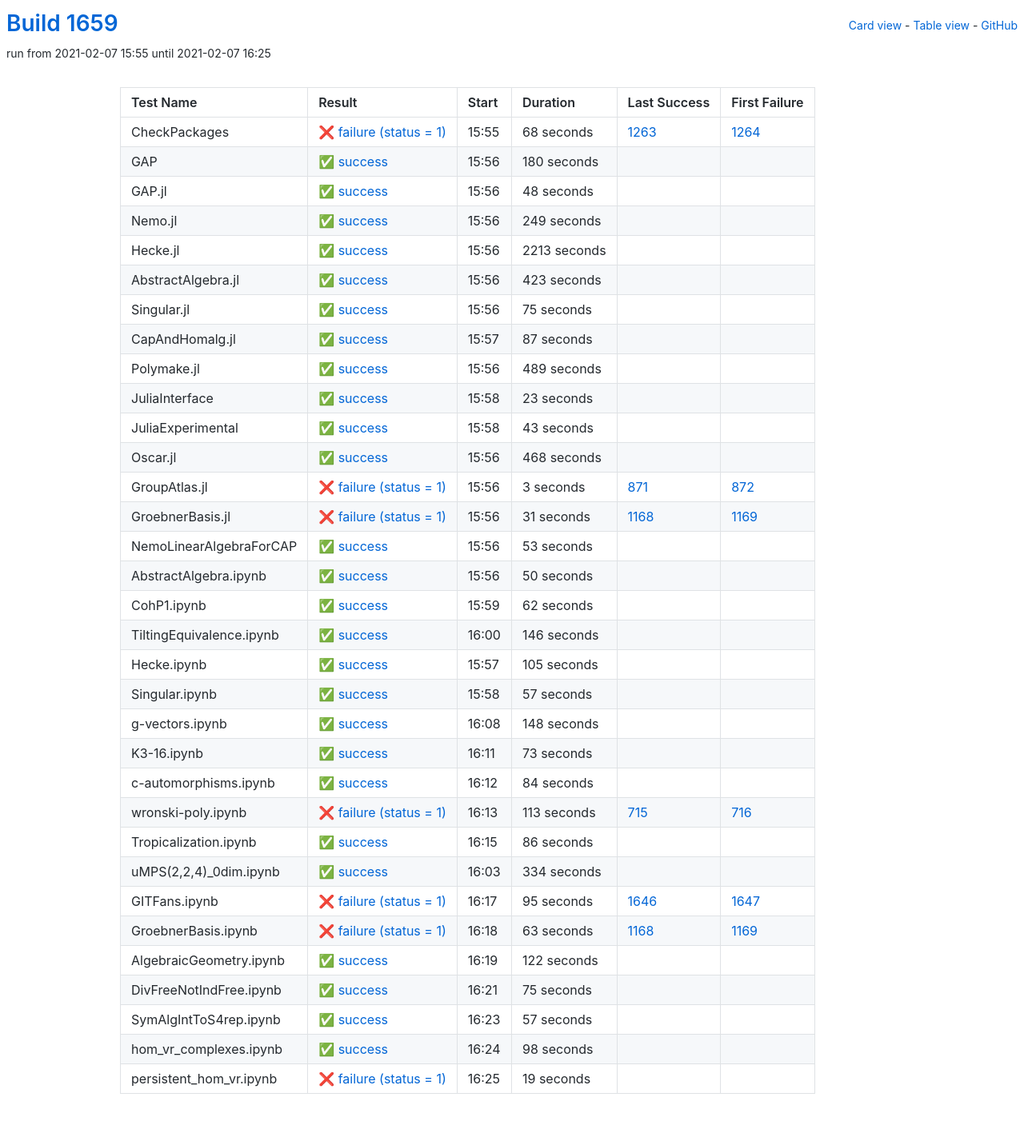
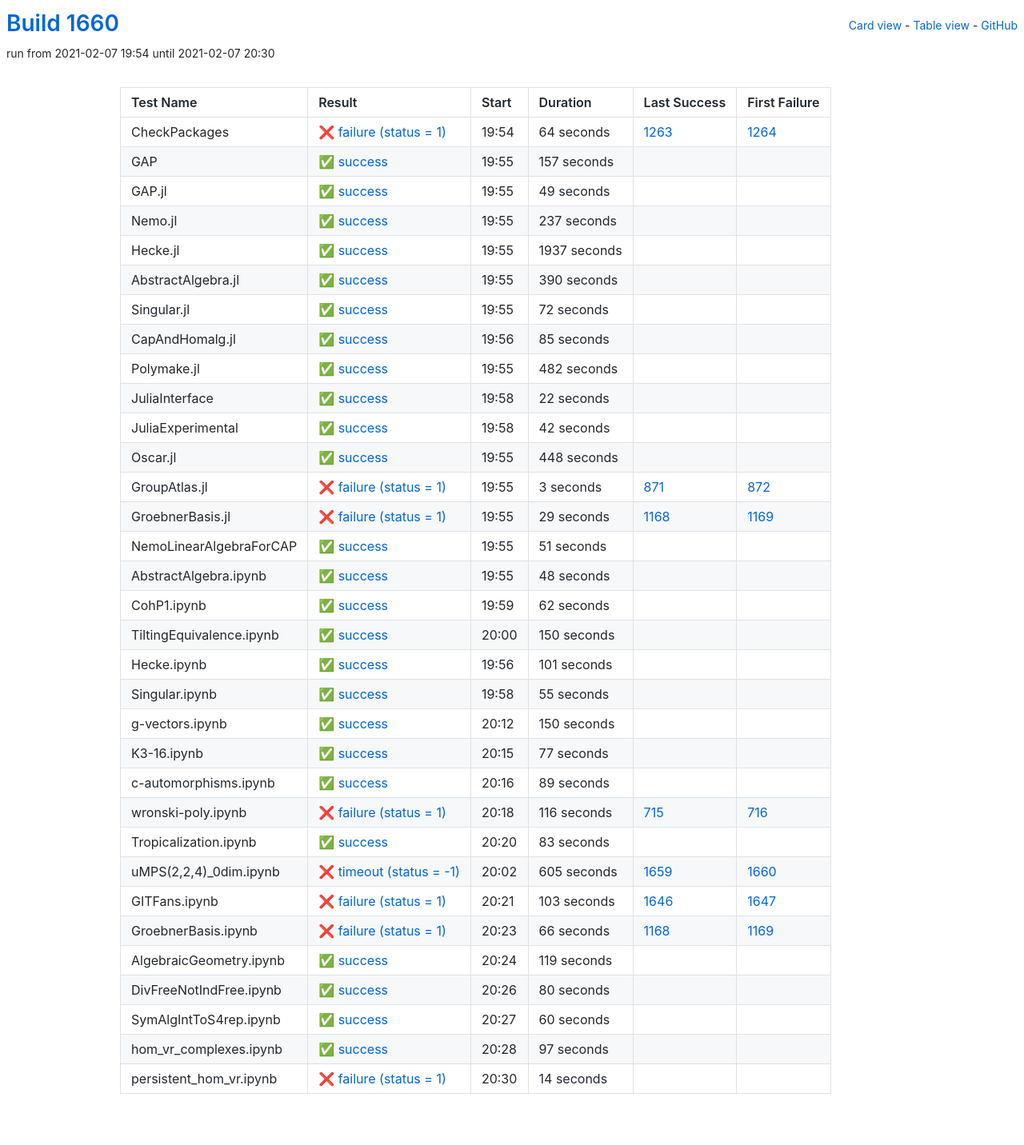
Before and after one commit to oscar-system/oscar-ci-status-stable, a Jekyll site: the page built from table.html, in a window 1280 px wide. Shown: the whole page at 80% size. Built offline with Jekyll 4.4.1, drawn with Linux system fonts in a browser that asks for light colours.

Commit message:
Build #1660

```diff
--- a/_data/ci.yml
+++ b/_data/ci.yml
@@ -1,6 +1,6 @@
 ---
-build: 1659
-build_url: https://oscarci.mathematik.uni-kl.de/job/oscar-stable/1659/
+build: 1660
+build_url: https://oscarci.mathematik.uni-kl.de/job/oscar-stable/1660/
 job: oscar-stable
 organization: oscar-system
 repo: oscar-ci-status-stable
@@ -8,152 +8,152 @@ repourl: https://github.com/oscar-system/oscar-ci-status-stable
 tests:
 - name: CheckPackages
   id: checkpackages
-  log: https://oscarci.mathematik.uni-kl.de/job/oscar-stable/1659/artifact/logs/build-1659/CheckPackages.log
-  start: 2021-02-07 15:55
+  log: https://oscarci.mathematik.uni-kl.de/job/oscar-stable/1660/artifact/logs/build-1660/CheckPackages.log
+  start: 2021-02-07 19:54
   success: false
   exitcode: 1
   status: failure
-  duration: 68
+  duration: 64
   last_success: 1263
   last_success_url: https://oscarci.mathematik.uni-kl.de/job/oscar-stable/1263/
   first_failure: 1264
   first_failure_url: https://oscarci.mathematik.uni-kl.de/job/oscar-stable/1264/
 - name: GAP
   id: gap
-  log: https://oscarci.mathematik.uni-kl.de/job/oscar-stable/1659/artifact/logs/build-1659/GAP.log
-  start: 2021-02-07 15:56
+  log: https://oscarci.mathematik.uni-kl.de/job/oscar-stable/1660/artifact/logs/build-1660/GAP.log
+  start: 2021-02-07 19:55
   success: true
   exitcode: 0
   status: success
-  duration: 180
+  duration: 157
   last_success: false
   last_success_url:
   first_failure: false
   first_failure_url:
 - name: GAP.jl
   id: gap-jl
-  log: https://oscarci.mathematik.uni-kl.de/job/oscar-stable/1659/artifact/logs/build-1659/GAP.jl.log
-  start: 2021-02-07 15:56
+  log: https://oscarci.mathematik.uni-kl.de/job/oscar-stable/1660/artifact/logs/build-1660/GAP.jl.log
+  start: 2021-02-07 19:55
   success: true
   exitcode: 0
   status: success
-  duration: 48
+  duration: 49
   last_success: false
   last_success_url:
   first_failure: false
   first_failure_url:
 - name: Nemo.jl
   id: nemo-jl
-  log: https://oscarci.mathematik.uni-kl.de/job/oscar-stable/1659/artifact/logs/build-1659/Nemo.jl.log
-  start: 2021-02-07 15:56
+  log: https://oscarci.mathematik.uni-kl.de/job/oscar-stable/1660/artifact/logs/build-1660/Nemo.jl.log
+  start: 2021-02-07 19:55
   success: true
   exitcode: 0
   status: success
-  duration: 249
+  duration: 237
   last_success: false
   last_success_url:
   first_failure: false
   first_failure_url:
 - name: Hecke.jl
   id: hecke-jl
-  log: https://oscarci.mathematik.uni-kl.de/job/oscar-stable/1659/artifact/logs/build-1659/Hecke.jl.log
-  start: 2021-02-07 15:56
+  log: https://oscarci.mathematik.uni-kl.de/job/oscar-stable/1660/artifact/logs/build-1660/Hecke.jl.log
+  start: 2021-02-07 19:55
   success: true
   exitcode: 0
   status: success
-  duration: 2213
+  duration: 1937
   last_success: false
   last_success_url:
   first_failure: false
   first_failure_url:
 - name: AbstractAlgebra.jl
   id: abstractalgebra-jl
-  log: https://oscarci.mathematik.uni-kl.de/job/oscar-stable/1659/artifact/logs/build-1659/AbstractAlgebra.jl.log
-  start: 2021-02-07 15:56
+  log: https://oscarci.mathematik.uni-kl.de/job/oscar-stable/1660/artifact/logs/build-1660/AbstractAlgebra.jl.log
+  start: 2021-02-07 19:55
   success: true
   exitcode: 0
   status: success
-  duration: 423
+  duration: 390
   last_success: false
   last_success_url:
   first_failure: false
   first_failure_url:
 - name: Singular.jl
   id: singular-jl
-  log: https://oscarci.mathematik.uni-kl.de/job/oscar-stable/1659/artifact/logs/build-1659/Singular.jl.log
-  start: 2021-02-07 15:56
+  log: https://oscarci.mathematik.uni-kl.de/job/oscar-stable/1660/artifact/logs/build-1660/Singular.jl.log
+  start: 2021-02-07 19:55
   success: true
   exitcode: 0
   status: success
-  duration: 75
+  duration: 72
   last_success: false
   last_success_url:
   first_failure: false
   first_failure_url:
 - name: CapAndHomalg.jl
   id: capandhomalg-jl
-  log: https://oscarci.mathematik.uni-kl.de/job/oscar-stable/1659/artifact/logs/build-1659/CapAndHomalg.jl.log
-  start: 2021-02-07 15:57
+  log: https://oscarci.mathematik.uni-kl.de/job/oscar-stable/1660/artifact/logs/build-1660/CapAndHomalg.jl.log
+  start: 2021-02-07 19:56
   success: true
   exitcode: 0
   status: success
-  duration: 87
+  duration: 85
   last_success: false
   last_success_url:
   first_failure: false
   first_failure_url:
 - name: Polymake.jl
   id: polymake-jl
-  log: https://oscarci.mathematik.uni-kl.de/job/oscar-stable/1659/artifact/logs/build-1659/Polymake.jl.log
-  start: 2021-02-07 15:56
+  log: https://oscarci.mathematik.uni-kl.de/job/oscar-stable/1660/artifact/logs/build-1660/Polymake.jl.log
+  start: 2021-02-07 19:55
   success: true
   exitcode: 0
   status: success
-  duration: 489
+  duration: 482
   last_success: false
   last_success_url:
   first_failure: false
   first_failure_url:
 - name: JuliaInterface
   id: juliainterface
-  log: https://oscarci.mathematik.uni-kl.de/job/oscar-stable/1659/artifact/logs/build-1659/JuliaInterface.log
-  start: 2021-02-07 15:58
+  log: https://oscarci.mathematik.uni-kl.de/job/oscar-stable/1660/artifact/logs/build-1660/JuliaInterface.log
+  start: 2021-02-07 19:58
   success: true
   exitcode: 0
   status: success
-  duration: 23
+  duration: 22
   last_success: false
   last_success_url:
   first_failure: false
   first_failure_url:
 - name: JuliaExperimental
   id: juliaexperimental
-  log: https://oscarci.mathematik.uni-kl.de/job/oscar-stable/1659/artifact/logs/build-1659/JuliaExperimental.log
-  start: 2021-02-07 15:58
+  log: https://oscarci.mathematik.uni-kl.de/job/oscar-stable/1660/artifact/logs/build-1660/JuliaExperimental.log
+  start: 2021-02-07 19:58
   success: true
   exitcode: 0
   status: success
-  duration: 43
+  duration: 42
   last_success: false
   last_success_url:
   first_failure: false
   first_failure_url:
 - name: Oscar.jl
   id: oscar-jl
-  log: https://oscarci.mathematik.uni-kl.de/job/oscar-stable/1659/artifact/logs/build-1659/Oscar.jl.log
-  start: 2021-02-07 15:56
+  log: https://oscarci.mathematik.uni-kl.de/job/oscar-stable/1660/artifact/logs/build-1660/Oscar.jl.log
+  start: 2021-02-07 19:55
   success: true
   exitcode: 0
   status: success
-  duration: 468
+  duration: 448
   last_success: false
   last_success_url:
   first_failure: false
   first_failure_url:
 - name: GroupAtlas.jl
   id: groupatlas-jl
-  log: https://oscarci.mathematik.uni-kl.de/job/oscar-stable/1659/artifact/logs/build-1659/GroupAtlas.jl.log
-  start: 2021-02-07 15:56
+  log: https://oscarci.mathematik.uni-kl.de/job/oscar-stable/1660/artifact/logs/build-1660/GroupAtlas.jl.log
+  start: 2021-02-07 19:55
   success: false
   exitcode: 1
   status: failure
@@ -164,44 +164,44 @@ tests:
   first_failure_url: https://oscarci.mathematik.uni-kl.de/job/oscar-stable/872/
 - name: GroebnerBasis.jl
   id: groebnerbasis-jl
-  log: https://oscarci.mathematik.uni-kl.de/job/oscar-stable/1659/artifact/logs/build-1659/GroebnerBasis.jl.log
-  start: 2021-02-07 15:56
+  log: https://oscarci.mathematik.uni-kl.de/job/oscar-stable/1660/artifact/logs/build-1660/GroebnerBasis.jl.log
+  start: 2021-02-07 19:55
   success: false
   exitcode: 1
   status: failure
-  duration: 31
+  duration: 29
   last_success: 1168
   last_success_url: https://oscarci.mathematik.uni-kl.de/job/oscar-stable/1168/
   first_failure: 1169
   first_failure_url: https://oscarci.mathematik.uni-kl.de/job/oscar-stable/1169/
 - name: NemoLinearAlgebraForCAP
   id: nemolinearalgebraforcap
-  log: https://oscarci.mathematik.uni-kl.de/job/oscar-stable/1659/artifact/logs/build-1659/NemoLinearAlgebraForCAP.log
-  start: 2021-02-07 15:56
+  log: https://oscarci.mathematik.uni-kl.de/job/oscar-stable/1660/artifact/logs/build-1660/NemoLinearAlgebraForCAP.log
+  start: 2021-02-07 19:55
   success: true
   exitcode: 0
   status: success
-  duration: 53
+  duration: 51
   last_success: false
   last_success_url:
   first_failure: false
   first_failure_url:
 - name: AbstractAlgebra.ipynb
   id: abstractalgebra-ipynb
-  log: https://oscarci.mathematik.uni-kl.de/job/oscar-stable/1659/artifact/logs/build-1659/AbstractAlgebra.ipynb.log
-  start: 2021-02-07 15:56
+  log: https://oscarci.mathematik.uni-kl.de/job/oscar-stable/1660/artifact/logs/build-1660/AbstractAlgebra.ipynb.log
+  start: 2021-02-07 19:55
   success: true
   exitcode: 0
   status: success
-  duration: 50
+  duration: 48
   last_success: false
   last_success_url:
   first_failure: false
   first_failure_url:
 - name: CohP1.ipynb
   id: cohp1-ipynb
-  log: https://oscarci.mathematik.uni-kl.de/job/oscar-stable/1659/artifact/logs/build-1659/CohP1.ipynb.log
-  start: 2021-02-07 15:59
+  log: https://oscarci.mathematik.uni-kl.de/job/oscar-stable/1660/artifact/logs/build-1660/CohP1.ipynb.log
+  start: 2021-02-07 19:59
   success: true
   exitcode: 0
   status: success
@@ -212,192 +212,192 @@ tests:
   first_failure_url:
 - name: TiltingEquivalence.ipynb
   id: tiltingequivalence-ipynb
-  log: https://oscarci.mathematik.uni-kl.de/job/oscar-stable/1659/artifact/logs/build-1659/TiltingEquivalence.ipynb.log
-  start: 2021-02-07 16:00
+  log: https://oscarci.mathematik.uni-kl.de/job/oscar-stable/1660/artifact/logs/build-1660/TiltingEquivalence.ipynb.log
+  start: 2021-02-07 20:00
   success: true
   exitcode: 0
   status: success
-  duration: 146
+  duration: 150
   last_success: false
   last_success_url:
   first_failure: false
   first_failure_url:
 - name: Hecke.ipynb
   id: hecke-ipynb
-  log: https://oscarci.mathematik.uni-kl.de/job/oscar-stable/1659/artifact/logs/build-1659/Hecke.ipynb.log
-  start: 2021-02-07 15:57
+  log: https://oscarci.mathematik.uni-kl.de/job/oscar-stable/1660/artifact/logs/build-1660/Hecke.ipynb.log
+  start: 2021-02-07 19:56
   success: true
   exitcode: 0
   status: success
-  duration: 105
+  duration: 101
   last_success: false
   last_success_url:
   first_failure: false
   first_failure_url:
 - name: Singular.ipynb
   id: singular-ipynb
-  log: https://oscarci.mathematik.uni-kl.de/job/oscar-stable/1659/artifact/logs/build-1659/Singular.ipynb.log
-  start: 2021-02-07 15:58
+  log: https://oscarci.mathematik.uni-kl.de/job/oscar-stable/1660/artifact/logs/build-1660/Singular.ipynb.log
+  start: 2021-02-07 19:58
   success: true
   exitcode: 0
   status: success
-  duration: 57
+  duration: 55
   last_success: false
   last_success_url:
   first_failure: false
   first_failure_url:
 - name: g-vectors.ipynb
   id: g-vectors-ipynb
-  log: https://oscarci.mathematik.uni-kl.de/job/oscar-stable/1659/artifact/logs/build-1659/g-vectors.ipynb.log
-  start: 2021-02-07 16:08
+  log: https://oscarci.mathematik.uni-kl.de/job/oscar-stable/1660/artifact/logs/build-1660/g-vectors.ipynb.log
+  start: 2021-02-07 20:12
   success: true
   exitcode: 0
   status: success
-  duration: 148
+  duration: 150
   last_success: false
   last_success_url:
   first_failure: false
   first_failure_url:
 - name: K3-16.ipynb
   id: k3-16-ipynb
-  log: https://oscarci.mathematik.uni-kl.de/job/oscar-stable/1659/artifact/logs/build-1659/K3-16.ipynb.log
-  start: 2021-02-07 16:11
+  log: https://oscarci.mathematik.uni-kl.de/job/oscar-stable/1660/artifact/logs/build-1660/K3-16.ipynb.log
+  start: 2021-02-07 20:15
   success: true
   exitcode: 0
   status: success
-  duration: 73
+  duration: 77
   last_success: false
   last_success_url:
   first_failure: false
   first_failure_url:
 - name: c-automorphisms.ipynb
   id: c-automorphisms-ipynb
-  log: https://oscarci.mathematik.uni-kl.de/job/oscar-stable/1659/artifact/logs/build-1659/c-automorphisms.ipynb.log
-  start: 2021-02-07 16:12
+  log: https://oscarci.mathematik.uni-kl.de/job/oscar-stable/1660/artifact/logs/build-1660/c-automorphisms.ipynb.log
+  start: 2021-02-07 20:16
   success: true
   exitcode: 0
   status: success
-  duration: 84
+  duration: 89
   last_success: false
   last_success_url:
   first_failure: false
   first_failure_url:
 - name: wronski-poly.ipynb
   id: wronski-poly-ipynb
-  log: https://oscarci.mathematik.uni-kl.de/job/oscar-stable/1659/artifact/logs/build-1659/wronski-poly.ipynb.log
-  start: 2021-02-07 16:13
+  log: https://oscarci.mathematik.uni-kl.de/job/oscar-stable/1660/artifact/logs/build-1660/wronski-poly.ipynb.log
+  start: 2021-02-07 20:18
   success: false
   exitcode: 1
   status: failure
-  duration: 113
+  duration: 116
   last_success: 715
   last_success_url: https://oscarci.mathematik.uni-kl.de/job/oscar-stable/715/
   first_failure: 716
   first_failure_url: https://oscarci.mathematik.uni-kl.de/job/oscar-stable/716/
 - name: Tropicalization.ipynb
   id: tropicalization-ipynb
-  log: https://oscarci.mathematik.uni-kl.de/job/oscar-stable/1659/artifact/logs/build-1659/Tropicalization.ipynb.log
-  start: 2021-02-07 16:15
+  log: https://oscarci.mathematik.uni-kl.de/job/oscar-stable/1660/artifact/logs/build-1660/Tropicalization.ipynb.log
+  start: 2021-02-07 20:20
   success: true
   exitcode: 0
   status: success
-  duration: 86
+  duration: 83
   last_success: false
   last_success_url:
   first_failure: false
   first_failure_url:
 - name: uMPS(2,2,4)_0dim.ipynb
   id: umps-2-2-4-0dim-ipynb
-  log: https://oscarci.mathematik.uni-kl.de/job/oscar-stable/1659/artifact/logs/build-1659/uMPS-2-2-4-_0dim.ipynb.log
-  start: 2021-02-07 16:03
-  success: true
-  exitcode: 0
-  status: success
-  duration: 334
-  last_success: false
-  last_success_url:
-  first_failure: false
-  first_failure_url:
+  log: https://oscarci.mathematik.uni-kl.de/job/oscar-stable/1660/artifact/logs/build-1660/uMPS-2-2-4-_0dim.ipynb.log
+  start: 2021-02-07 20:02
+  success: false
+  exitcode: -1
+  status: timeout
+  duration: 605
+  last_success: 1659
+  last_success_url: https://oscarci.mathematik.uni-kl.de/job/oscar-stable/1659/
+  first_failure: 1660
+  first_failure_url: https://oscarci.mathematik.uni-kl.de/job/oscar-stable/1660/
 - name: GITFans.ipynb
   id: gitfans-ipynb
-  log: https://oscarci.mathematik.uni-kl.de/job/oscar-stable/1659/artifact/logs/build-1659/GITFans.ipynb.log
-  start: 2021-02-07 16:17
+  log: https://oscarci.mathematik.uni-kl.de/job/oscar-stable/1660/artifact/logs/build-1660/GITFans.ipynb.log
+  start: 2021-02-07 20:21
   success: false
   exitcode: 1
   status: failure
-  duration: 95
+  duration: 103
   last_success: 1646
   last_success_url: https://oscarci.mathematik.uni-kl.de/job/oscar-stable/1646/
   first_failure: 1647
   first_failure_url: https://oscarci.mathematik.uni-kl.de/job/oscar-stable/1647/
 - name: GroebnerBasis.ipynb
   id: groebnerbasis-ipynb
-  log: https://oscarci.mathematik.uni-kl.de/job/oscar-stable/1659/artifact/logs/build-1659/GroebnerBasis.ipynb.log
-  start: 2021-02-07 16:18
+  log: https://oscarci.mathematik.uni-kl.de/job/oscar-stable/1660/artifact/logs/build-1660/GroebnerBasis.ipynb.log
+  start: 2021-02-07 20:23
   success: false
   exitcode: 1
   status: failure
-  duration: 63
+  duration: 66
   last_success: 1168
   last_success_url: https://oscarci.mathematik.uni-kl.de/job/oscar-stable/1168/
   first_failure: 1169
   first_failure_url: https://oscarci.mathematik.uni-kl.de/job/oscar-stable/1169/
 - name: AlgebraicGeometry.ipynb
   id: algebraicgeometry-ipynb
-  log: https://oscarci.mathematik.uni-kl.de/job/oscar-stable/1659/artifact/logs/build-1659/AlgebraicGeometry.ipynb.log
-  start: 2021-02-07 16:19
+  log: https://oscarci.mathematik.uni-kl.de/job/oscar-stable/1660/artifact/logs/build-1660/AlgebraicGeometry.ipynb.log
+  start: 2021-02-07 20:24
   success: true
   exitcode: 0
   status: success
-  duration: 122
+  duration: 119
   last_success: false
   last_success_url:
   first_failure: false
   first_failure_url:
 - name: DivFreeNotIndFree.ipynb
   id: divfreenotindfree-ipynb
-  log: https://oscarci.mathematik.uni-kl.de/job/oscar-stable/1659/artifact/logs/build-1659/DivFreeNotIndFree.ipynb.log
-  start: 2021-02-07 16:21
+  log: https://oscarci.mathematik.uni-kl.de/job/oscar-stable/1660/artifact/logs/build-1660/DivFreeNotIndFree.ipynb.log
+  start: 2021-02-07 20:26
   success: true
   exitcode: 0
   status: success
-  duration: 75
+  duration: 80
   last_success: false
   last_success_url:
   first_failure: false
   first_failure_url:
 - name: SymAlgIntToS4rep.ipynb
   id: symalginttos4rep-ipynb
-  log: https://oscarci.mathematik.uni-kl.de/job/oscar-stable/1659/artifact/logs/build-1659/SymAlgIntToS4rep.ipynb.log
-  start: 2021-02-07 16:23
+  log: https://oscarci.mathematik.uni-kl.de/job/oscar-stable/1660/artifact/logs/build-1660/SymAlgIntToS4rep.ipynb.log
+  start: 2021-02-07 20:27
   success: true
   exitcode: 0
   status: success
-  duration: 57
+  duration: 60
   last_success: false
   last_success_url:
   first_failure: false
   first_failure_url:
 - name: hom_vr_complexes.ipynb
   id: hom-vr-complexes-ipynb
-  log: https://oscarci.mathematik.uni-kl.de/job/oscar-stable/1659/artifact/logs/build-1659/hom_vr_complexes.ipynb.log
-  start: 2021-02-07 16:24
+  log: https://oscarci.mathematik.uni-kl.de/job/oscar-stable/1660/artifact/logs/build-1660/hom_vr_complexes.ipynb.log
+  start: 2021-02-07 20:28
   success: true
   exitcode: 0
   status: success
-  duration: 98
+  duration: 97
   last_success: false
   last_success_url:
   first_failure: false
   first_failure_url:
 - name: persistent_hom_vr.ipynb
   id: persistent-hom-vr-ipynb
-  log: https://oscarci.mathematik.uni-kl.de/job/oscar-stable/1659/artifact/logs/build-1659/persistent_hom_vr.ipynb.log
-  start: 2021-02-07 16:25
+  log: https://oscarci.mathematik.uni-kl.de/job/oscar-stable/1660/artifact/logs/build-1660/persistent_hom_vr.ipynb.log
+  start: 2021-02-07 20:30
   success: false
   exitcode: 1
   status: failure
-  duration: 19
+  duration: 14
   last_success: false
   last_success_url:
   first_failure: false
```
Also changed, not shown: README.md.
